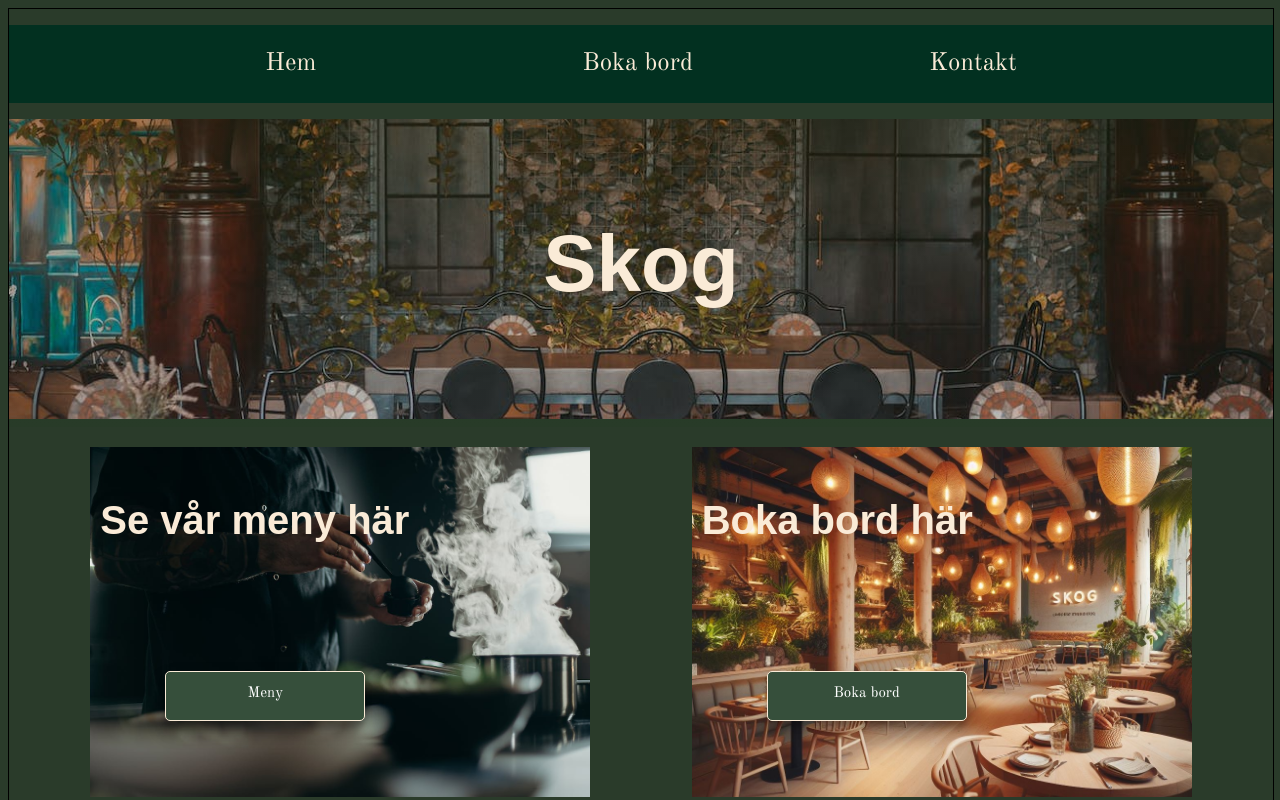
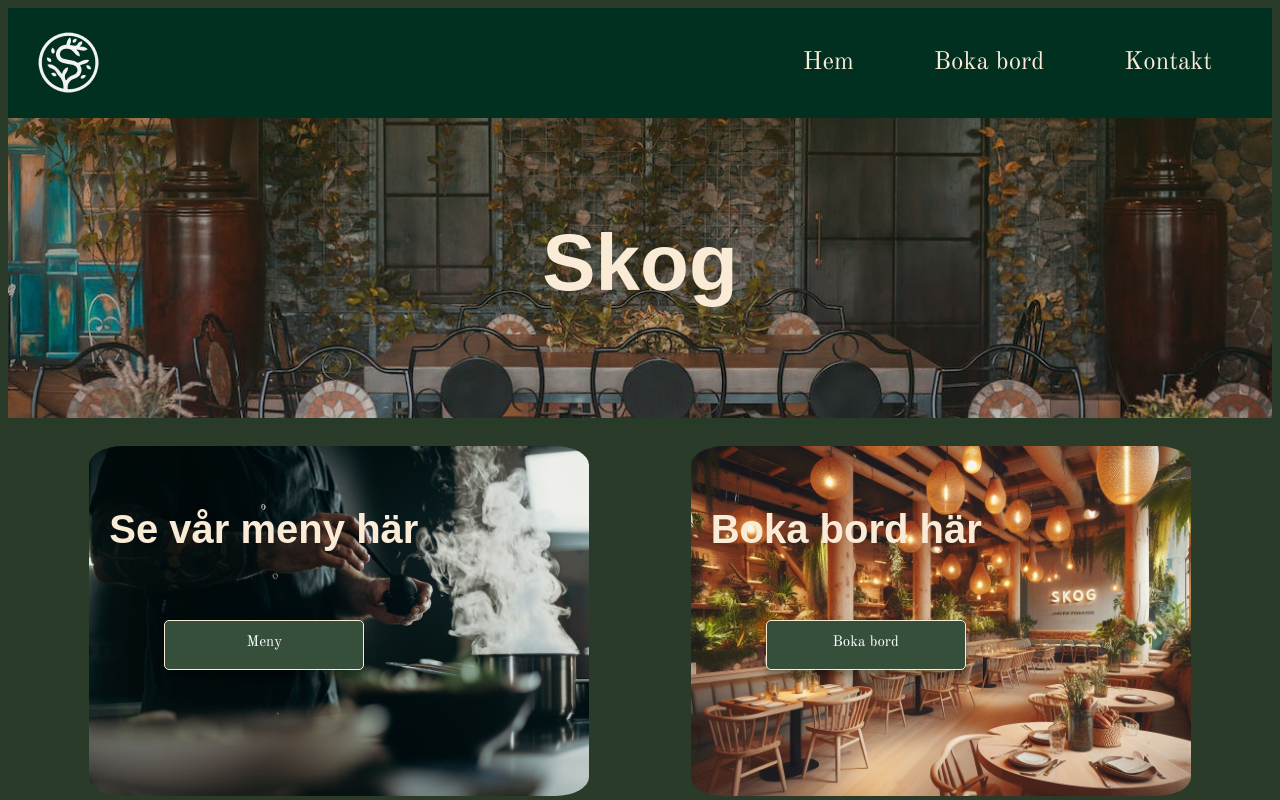
Before and after one commit to Medieinstitutet/the-restaurant-dream-team-6, a React (Vite) app: page / in a window 1280 px wide. Shown: the top 800 px of the page. Built offline with nearby package versions, Linux system fonts and the light colour scheme.

Commit message:
added logo and changed style of nav

```diff
--- a/src/components/Navigation.tsx
+++ b/src/components/Navigation.tsx
@@ -1,14 +1,16 @@
-// import React from "react";
+import React from "react";
 import { NavLink } from "react-router-dom";
+import logo from "../img/logo.png"
 
 export const Navigation = () => {
     return (
       <nav className="navigation">
+        <img src={logo} alt="Logo of the restaurant" />
         <ul className="nav-ul">
           <li>
             <NavLink to={"/"}>Hem</NavLink>
           </li>
-          <li className="book-table">
+          <li>
             <NavLink to={"/booking"}>Boka bord</NavLink>
           </li>
           <li>
--- a/src/index.scss
+++ b/src/index.scss
@@ -4,8 +4,6 @@
   margin: 0 auto;
   padding: 0;
   text-align: center;
-  border: 1px solid black;
-
 }
 
 
--- a/src/styles/_layout.scss
+++ b/src/styles/_layout.scss
@@ -1,5 +1,4 @@
 #root {
-  max-width: 1280px;
   margin: 0 auto;
   padding: 0 auto;
   text-align: center;
--- a/src/styles/_nav.scss
+++ b/src/styles/_nav.scss
@@ -1,12 +1,15 @@
 .navigation {
     background-color: #023020;
     margin: 0;
+    display: flex;
+    align-items: center;
+    justify-content: space-between;
 }
 
 .nav-ul {
     list-style: none;
     display: flex;
-    justify-content: space-evenly;
+    justify-content: flex-end;
     padding: 20px;
 }
 
@@ -14,6 +17,7 @@
     text-decoration: none;
     color: antiquewhite;
     font-size: 25px;
+    margin: 40px;
 }
 
 .nav-ul a:hover {
@@ -21,6 +25,6 @@
     color: rgb(116, 87, 87)
 }
 
-.book-table {
+.navigation img {
     margin-left: 30px;
 }
--- a/src/styles/_startpage.scss
+++ b/src/styles/_startpage.scss
@@ -9,6 +9,7 @@
     height: 350px;
     object-fit: cover;
     padding: 20px;
+    border-radius: 10%;
 }
 
 .home-split h2 {
@@ -16,14 +17,15 @@
     font-size: 40px;
     font-family: fantasy;
     color: antiquewhite;
-    padding: 30px;
+    padding: 40px;
+
 }
 
 .home-btn {
     position: absolute;
     // margin-top: 200px;
     // margin-left: 50px;
-    transform: translate(40%, 250px);
+    transform: translate(40%, 200px);
     width: 200px;
     height: 50px;
 }
```
Also changed, not shown: src/img/logo.png (added).
